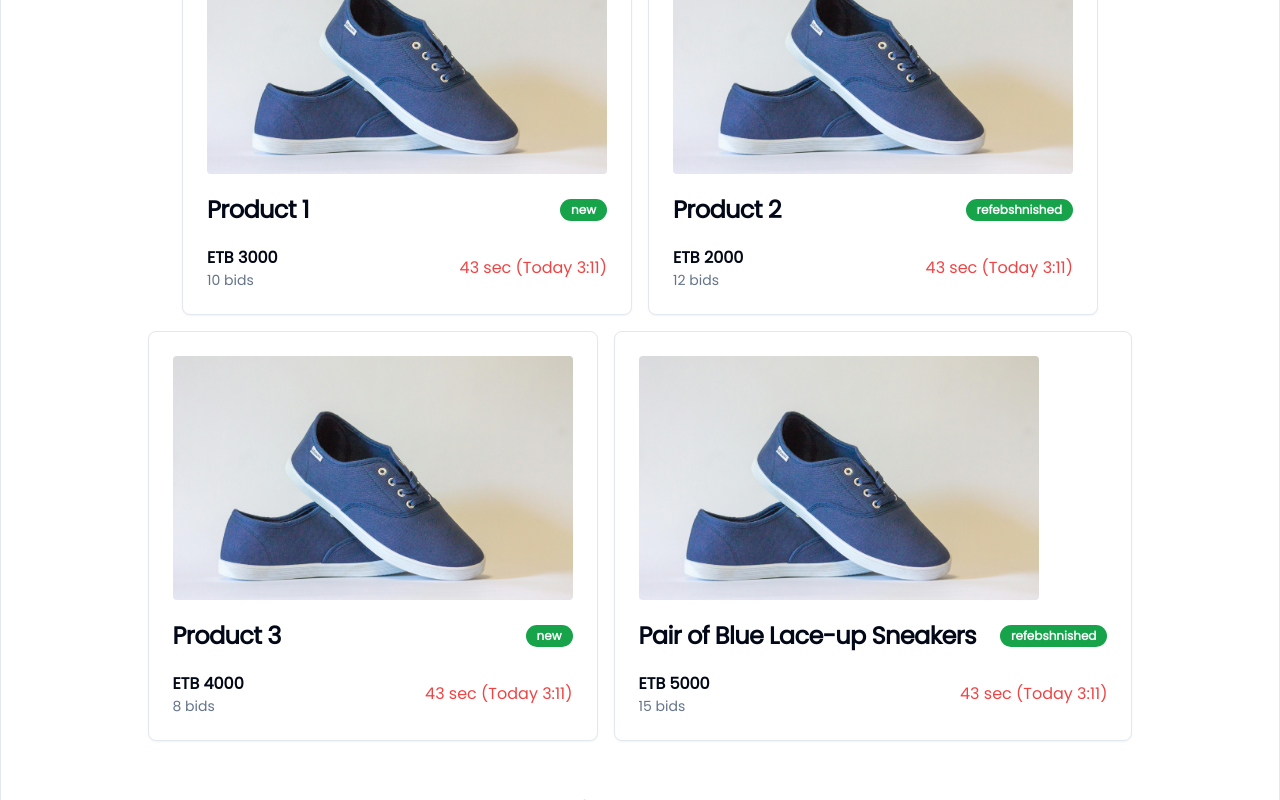
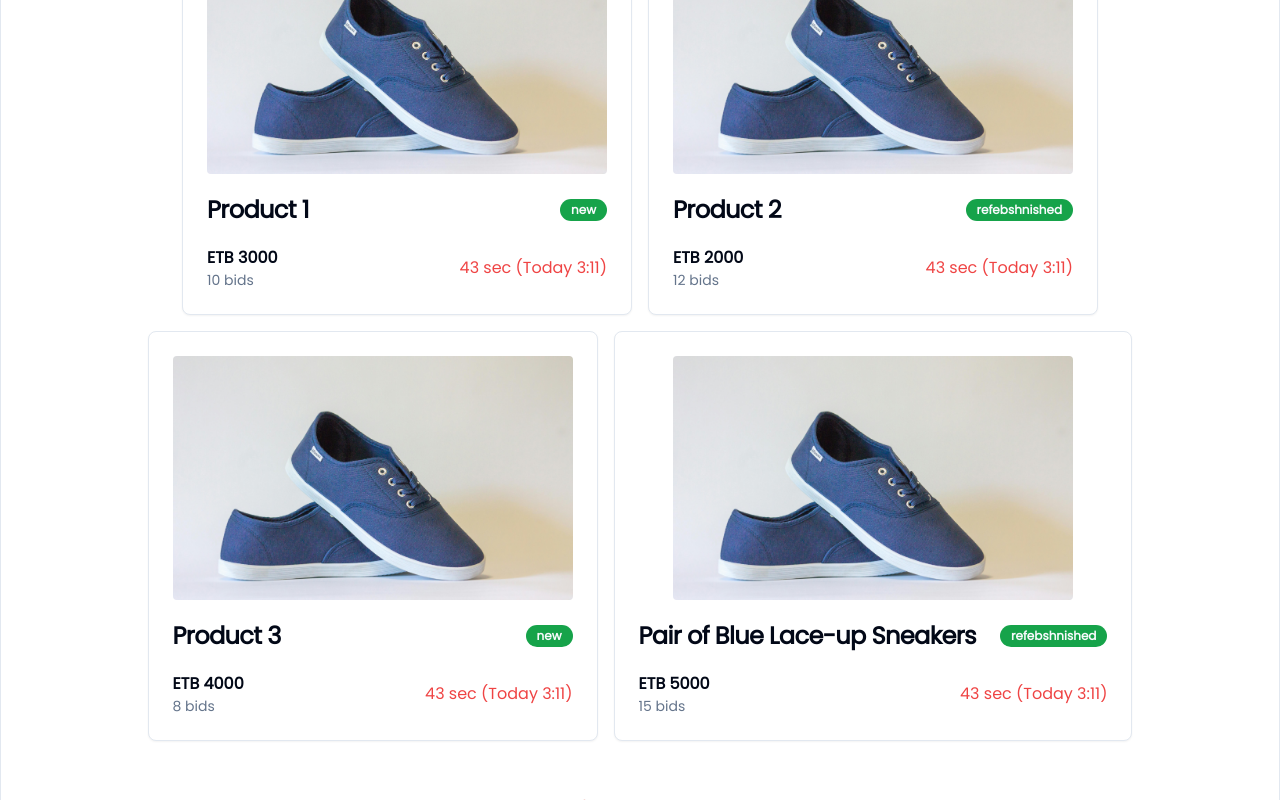
Before and after one commit to eyoba-bisru/bid_zone, a Next.js app: page / in a window 1280 px wide. Shown: the part 372-1172 px from the top of the page. Built offline with nearby package versions, Linux system fonts and the light colour scheme.

Commit message:
fix: product image doesn't fit to the card

```diff
--- a/src/components/ProductCard.tsx
+++ b/src/components/ProductCard.tsx
@@ -44,7 +44,7 @@ export default function ProductCard({
       <Card>
         <CardHeader>
           <Image
-            className="rounded"
+            className="rounded mx-auto"
             src={image}
             width={400}
             height={400}
```
